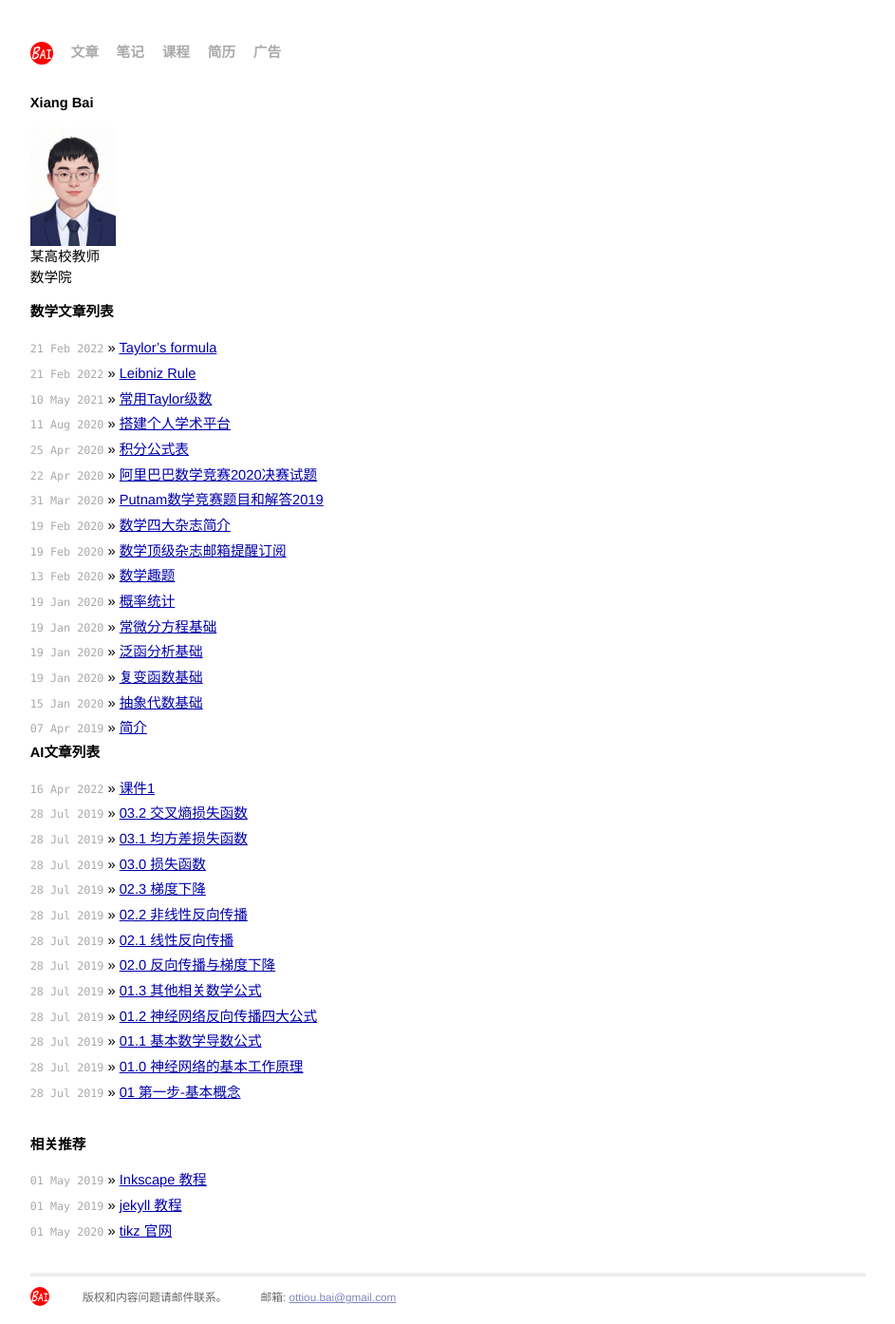
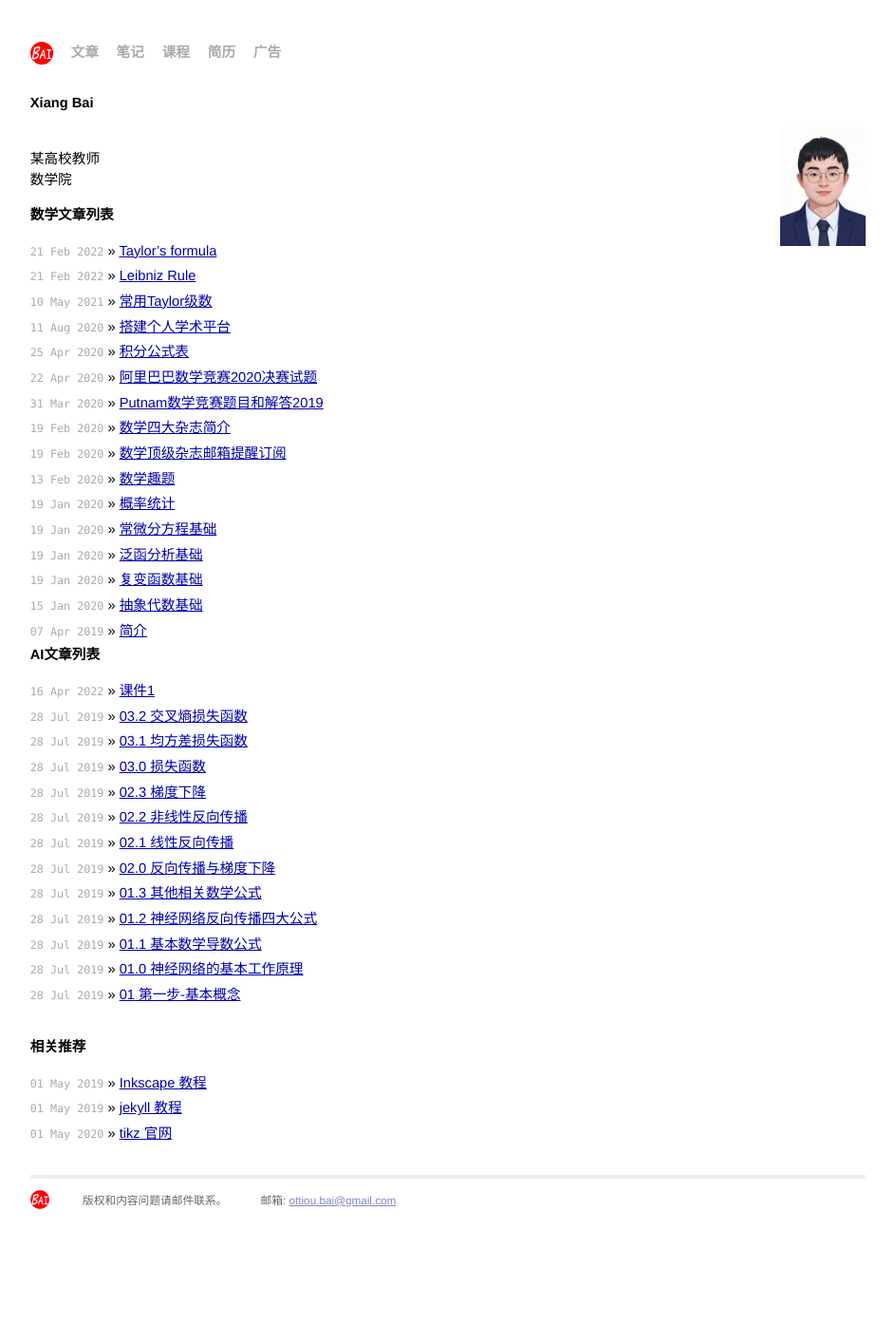
Before and after one commit to xiang-bai/xiang-bai.github.io, a Jekyll site: the page built from index.md, in a window 1280 px wide. Shown: the whole page at 95% size, without its empty margins (168-1111 px from the left). Built offline with Jekyll 4.4.1, drawn with Linux system fonts in a browser that asks for light colours; after the commit the page ends 1292 px from its top, so only the background shows below that.

Commit message:
Update index.md

```diff
--- a/index.md
+++ b/index.md
@@ -4,7 +4,7 @@ title: Bai's homepage
 ---
 
 <div id="home">
-  <p><h1> Xiang Bai</h1><img src="/bai.png" width="90" style="vertical-align:middle"><br>某高校教师<br>数学院</p>
+  <p><h1> Xiang Bai</h1><img src="/bai.png" width="90" style="float:right"><br>某高校教师<br>数学院</p>
   <ul class="posts">
     {% for cat in site.categories %}
       {% if cat[0] == "math" %}
```
